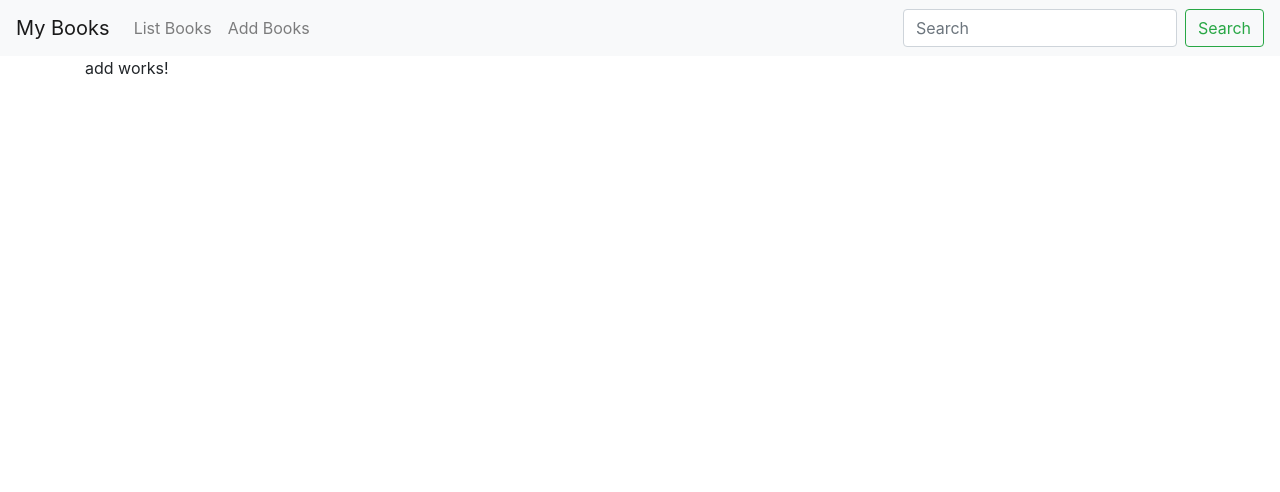
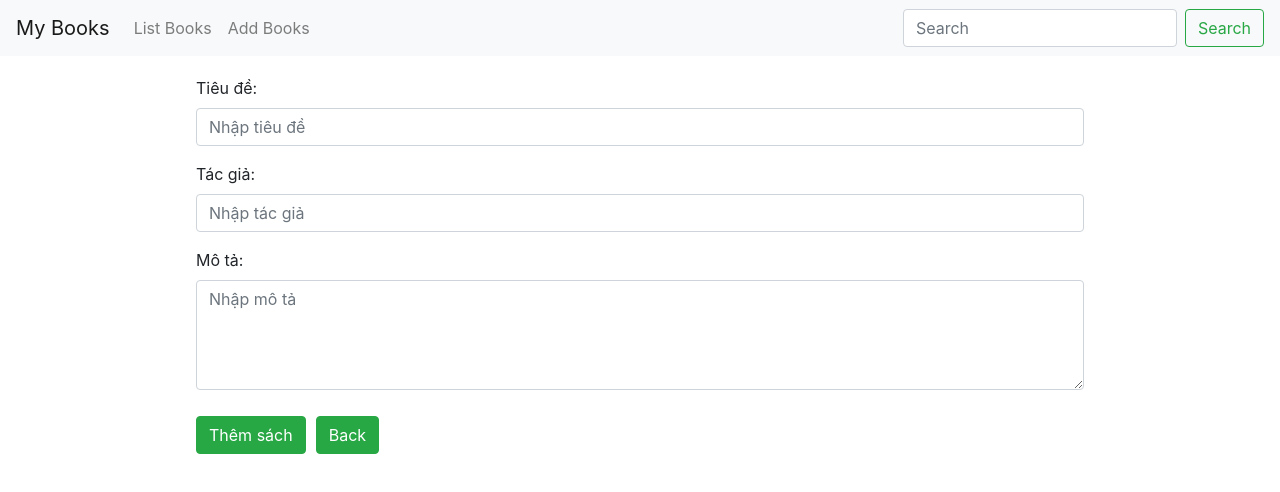
Before and after one commit to AlexWoo176/WFD-Angular-ProductManager, an Angular app: page /add in a window 1280 px wide. Shown: the top 492 px of the page. Built offline with nearby package versions, Linux system fonts and the light colour scheme.

Commit message:
add project

```diff
--- a/src/app/books/add/add.component.css
+++ b/src/app/books/add/add.component.css
@@ -0,0 +1,5 @@
+.full-content{
+  width: 80%;
+  margin: auto;
+  margin-top: 20px;
+}
--- a/src/app/books/add/add.component.html
+++ b/src/app/books/add/add.component.html
@@ -1 +1,26 @@
-<p>add works!</p>
+<div class="full-content">
+  <div *ngIf="message">
+    <p style="color: red">{{ message }}</p>
+  </div>
+  <form #bookForm="ngForm" (ngSubmit)="createBook(bookForm)">
+    <div class="form-group">
+      <label>Tiêu đề: </label>
+      <input name="title" type="text" class="form-control" placeholder="Nhập tiêu đề" ngModel="">
+    </div>
+    <div class="form-group">
+      <label>Tác giả: </label>
+      <input name="author" type="text" class="form-control" placeholder="Nhập tác giả" ngModel="">
+    </div>
+
+    <div class="form-group">
+      <label>Mô tả: </label>
+      <textarea type="text" name="description" class="form-control" rows="4" placeholder="Nhập mô tả"
+                ngModel=""></textarea>
+    </div>
+    <div>
+      <button type="submit" class="btn btn-success" style="margin: auto">Thêm sách</button>
+      <button type="button" class="btn btn-success" style="margin: 10px" [routerLink]="['/list']">Back</button>
+    </div>
+  </form>
+</div>
+<router-outlet></router-outlet>
--- a/src/app/books/add/add.component.ts
+++ b/src/app/books/add/add.component.ts
@@ -1,4 +1,5 @@
 import { Component, OnInit } from '@angular/core';
+import {BookService} from '../../services/book.service';
 
 @Component({
   selector: 'app-add',
@@ -7,9 +8,20 @@ import { Component, OnInit } from '@angular/core';
 })
 export class AddComponent implements OnInit {
 
-  constructor() { }
+  message = '';
 
-  ngOnInit(): void {
+  constructor(private bookService: BookService) {
+  }
+
+  ngOnInit() {
+  }
+
+  createBook(bookForm) {
+    this.bookService.addBook(bookForm.value).subscribe(() => {
+      this.message = 'Tạo Mới Thành Công';
+    }, error => {
+      this.message = 'Tạo Mới Thất Bại';
+    });
   }
 
 }
--- a/src/app/books/delete/delete.component.css
+++ b/src/app/books/delete/delete.component.css
@@ -0,0 +1,8 @@
+.full-content{
+  width: 80%;
+  margin: auto;
+  margin-top: 20px;
+}
+th {
+  width: 15%;
+}
--- a/src/app/books/delete/delete.component.html
+++ b/src/app/books/delete/delete.component.html
@@ -1 +1,25 @@
-<p>delete works!</p>
+<div class="full-content">
+  <p>Bạn có chắc muốn xóa : <u class="text-danger">{{book.title}}</u></p>
+  <div *ngIf="message">
+    <p style="color: red">{{ message }} : <u class="text-danger">{{book.title}}</u></p>
+  </div>
+  <table class="table table-bordered">
+    <tr>
+      <th><p>Tên Sách : </p></th>
+      <td>{{book.title}}</td>
+    </tr>
+    <tr>
+      <th><p>Tên Tác Giả : </p></th>
+      <td>{{book.author}}</td>
+    </tr>
+    <tr>
+      <th><p>Mô Tả : </p></th>
+      <td>{{book.description}}</td>
+    </tr>
+  </table>
+  <input type="button" value="Delete" class="btn btn-success" style="margin-left: 60px" (click)="delete()">
+  <button type="button" value="Back" class="btn btn-success"
+          style="margin-left: 60px;"
+          [routerLink]="['/list']">Back
+  </button>
+</div>
--- a/src/app/books/delete/delete.component.ts
+++ b/src/app/books/delete/delete.component.ts
@@ -1,4 +1,8 @@
 import { Component, OnInit } from '@angular/core';
+import {Book} from '../../interface/book';
+import {Subscription} from 'rxjs';
+import {BookService} from '../../services/book.service';
+import {ActivatedRoute, ParamMap} from '@angular/router';
 
 @Component({
   selector: 'app-delete',
@@ -6,10 +10,31 @@ import { Component, OnInit } from '@angular/core';
   styleUrls: ['./delete.component.css']
 })
 export class DeleteComponent implements OnInit {
+  book: Book;
+  subcription: Subscription;
+  message: string;
 
-  constructor() { }
+  constructor(private bookService: BookService, private activatedRoute: ActivatedRoute) {
+  }
 
-  ngOnInit(): void {
+  ngOnInit() {
+    this.subcription = this.activatedRoute.paramMap.subscribe((paramMap: ParamMap) => {
+      const id = paramMap.get('id');
+      this.bookService.bookDetail(+id).subscribe(next => {
+        this.book = next;
+      }, error => {
+        this.message = 'can not retrieve customer detail. ' + error;
+      });
+    });
+  }
+
+  delete() {
+    console.log(this.book.id);
+    this.bookService.deleteBook(this.book.id).subscribe(next => {
+      this.message = 'Đã xóa sách';
+    }, error => {
+      this.message = 'Xóa Không Thành Công';
+    });
   }
 
 }
```
Also changed, not shown: src/app/books/edit/edit.component.html (+23 -0 lines).
